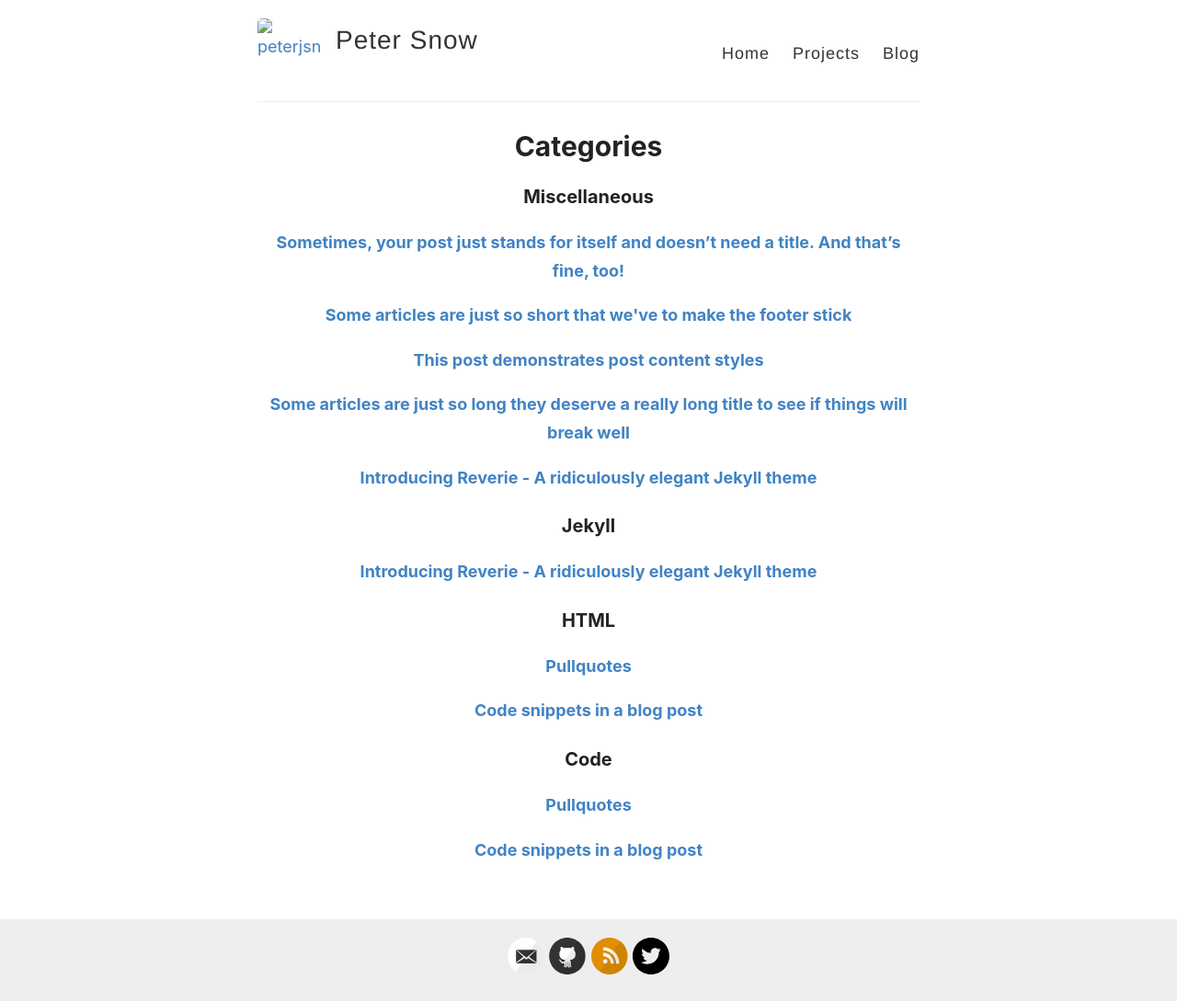
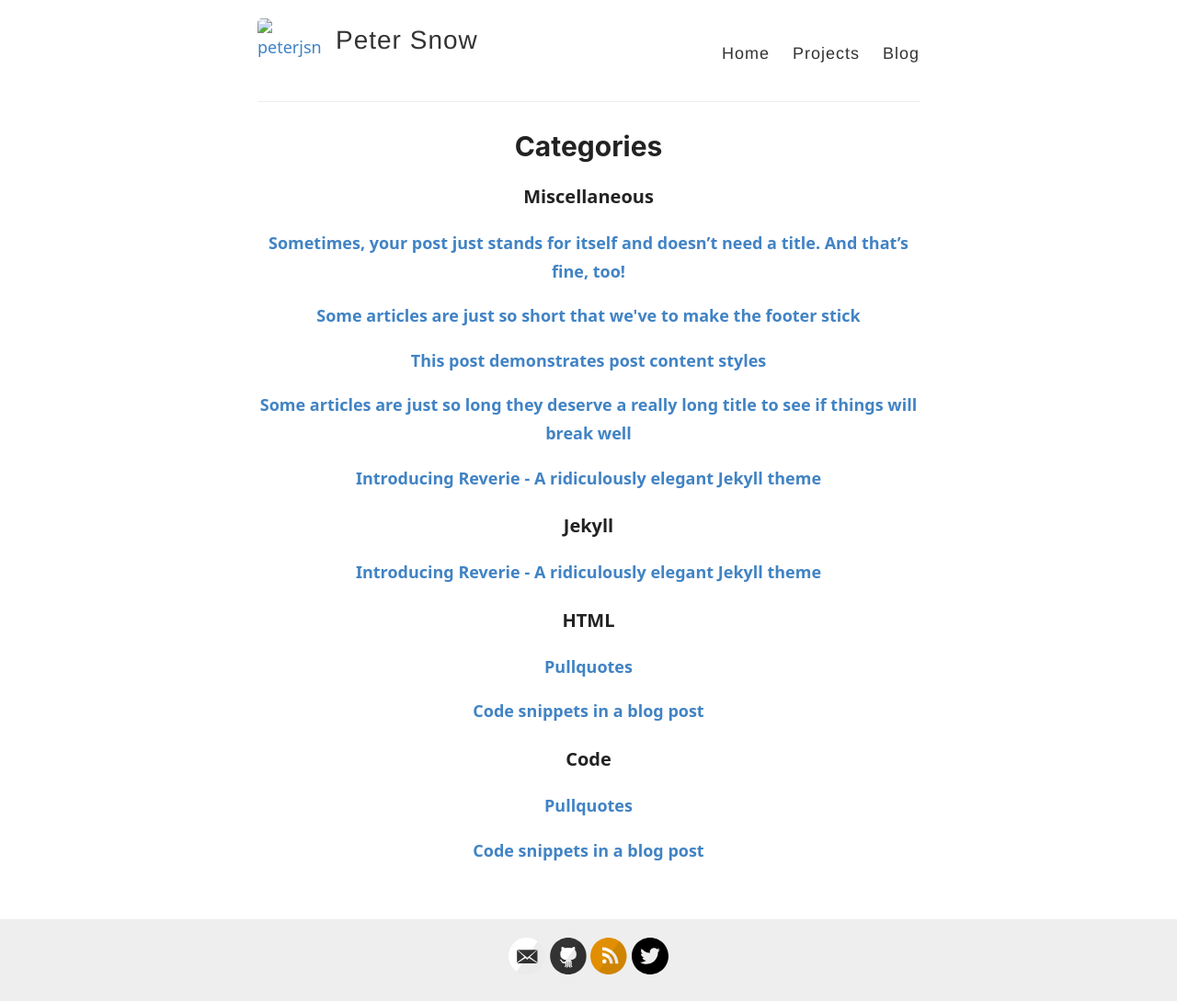
Before and after one commit to peterjsnow/peterjsnow.github.io, a Jekyll site: the page built from _pages/categories.md, in a window 1280 px wide. Shown: the whole page at 92% size. Built offline with Jekyll 4.4.1, drawn with Linux system fonts in a browser that asks for light colours.

Commit message:
added lang attr to html tag

```diff
--- a/_layouts/default.html
+++ b/_layouts/default.html
@@ -1,5 +1,5 @@
 <!DOCTYPE html>
-<html>
+<html lang ="en">
   <head>
     <title>{% if page.title %}{{ page.title }} – {% endif %}{{ site.name }} – {{ site.description }}</title>
     {% seo title=false %}
--- a/assets/style.scss
+++ b/assets/style.scss
@@ -22,7 +22,7 @@
 
 body {
   background: #fff;
-  font-family: -system-ui, -apple-system, BlinkMacSystemFont, "Segoe UI", Roboto, Helvetica, Arial, sans-serif, "Apple Color Emoji", "Segoe UI Emoji", "Segoe UI Symbol";
+  font-family: system-ui, -apple-system, BlinkMacSystemFont, "Segoe UI", Roboto, Helvetica, Arial, sans-serif, "Apple Color Emoji", "Segoe UI Emoji", "Segoe UI Symbol";
   color: #404040;
   line-height: 1.7;
   font-weight: 400;
@@ -38,7 +38,7 @@
 }
 
 h1, h2, h3, h4, h5, h6 {
-  font-family: -system-ui, -apple-system, BlinkMacSystemFont, "Segoe UI", Roboto, Helvetica, Arial, sans-serif, "Apple Color Emoji", "Segoe UI Emoji", "Segoe UI Symbol";
+  font-family: system-ui, -apple-system, BlinkMacSystemFont, "Segoe UI", Roboto, Helvetica, Arial, sans-serif, "Apple Color Emoji", "Segoe UI Emoji", "Segoe UI Symbol";
   color: $darkerGray;
   font-weight: bold;
 
```
Also changed, not shown: _pages/blog.md (renamed from _pages/about.md).
